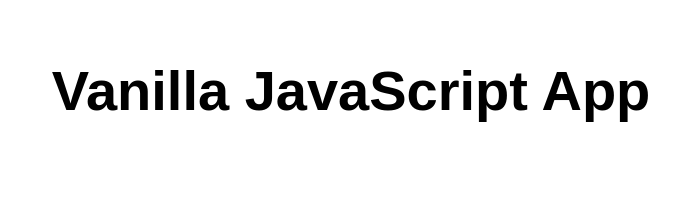
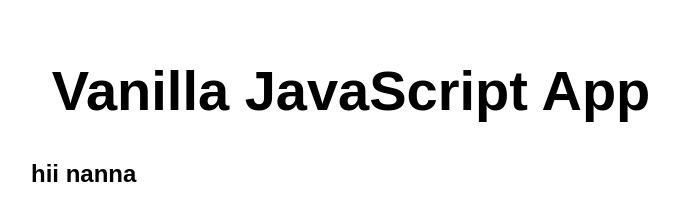
Before and after one commit to RapellySrija/sushmitha, a website: page src/index.html in a window 1280 px wide. Shown: the whole page, without its empty margins (289-968 px from the left). Drawn offline with Linux system fonts and the light colour scheme.

Commit message:
index.html

```diff
--- a/src/index.html
+++ b/src/index.html
@@ -11,6 +11,7 @@
 <body>
   <main>
     <h1>Vanilla JavaScript App</h1>
+    <h2>hii nanna</h2>
   </main>
 </body>
 
```
